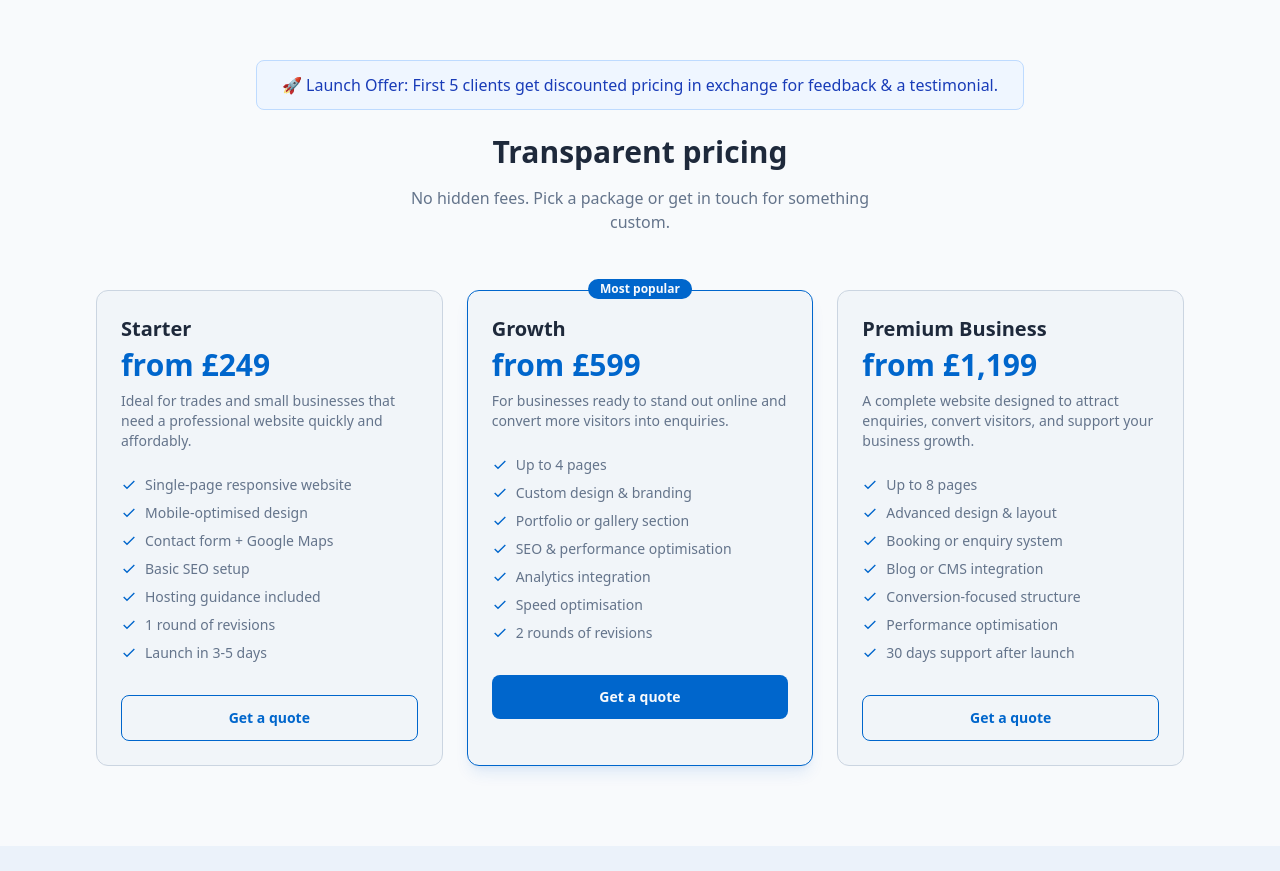
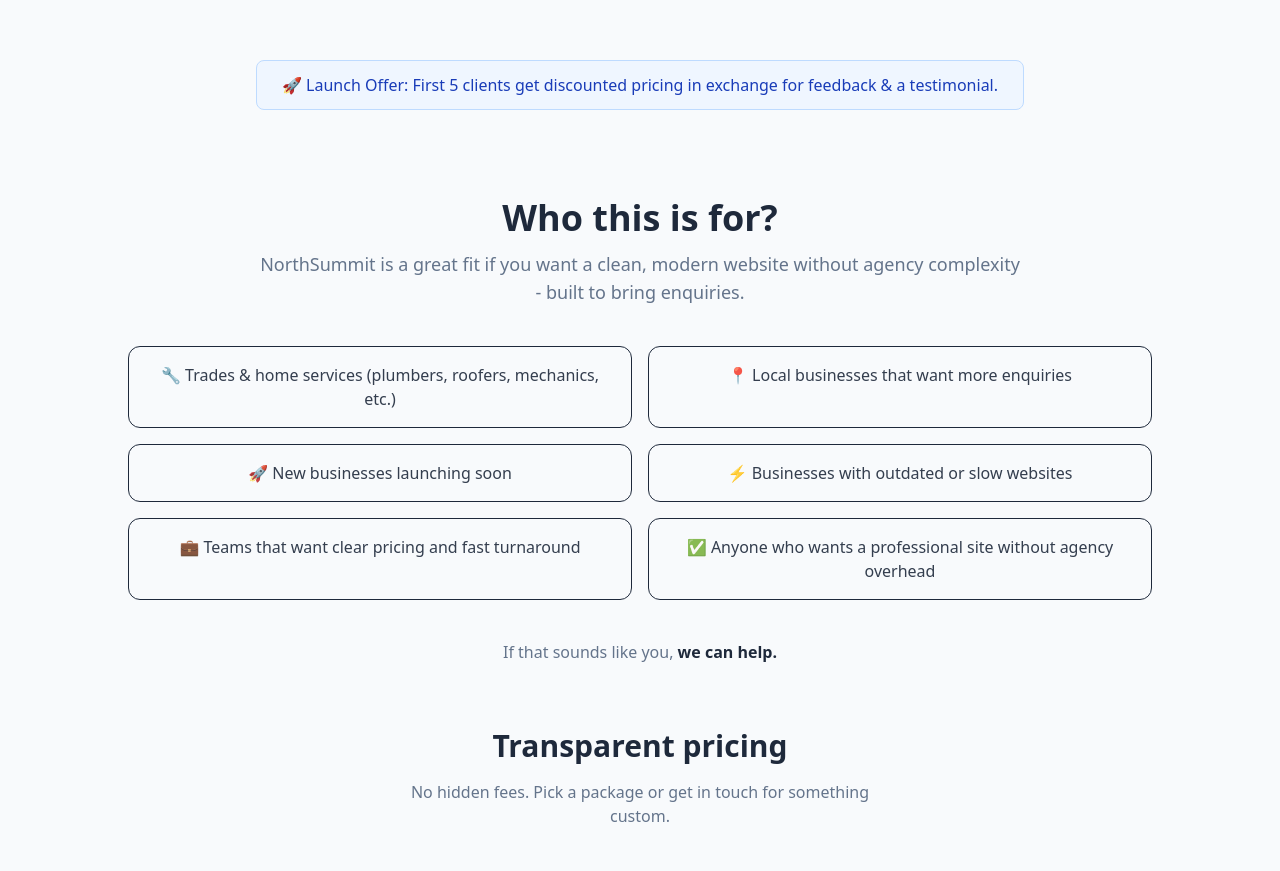
Before and after one commit to mwk900/northsummit-agency, a Next.js app: page / in a window 1280 px wide. Shown: the part 2380-3251 px from the top of the page. Built offline with nearby package versions, Linux system fonts and the light colour scheme; no server answers.

Commit message:
Improve homepage conversions: hero, launch banner, who section

```diff
--- a/src/pages/index.tsx
+++ b/src/pages/index.tsx
@@ -238,6 +238,62 @@
 
 </div>
 
+
+
+
+<section id="who-this-is-for" className="py-16">
+  <div className="max-w-6xl mx-auto px-4">
+    <div className="max-w-3xl mx-auto text-center">
+      <h2 className="text-3xl sm:text-4xl font-bold text-text-primary mb-3">
+        Who this is for?
+      </h2>
+      <p className="text-base sm:text-lg text-text-secondary mb-10">
+        NorthSummit is a great fit if you want a clean, modern website without agency complexity - built to bring enquiries.
+      </p>
+    </div>
+
+    <div className="grid gap-4 sm:grid-cols-2 max-w-5xl mx-auto">
+      {[
+        '🔧 Trades & home services (plumbers, roofers, mechanics, etc.)',
+        '📍 Local businesses that want more enquiries',
+        '🚀 New businesses launching soon',
+        '⚡ Businesses with outdated or slow websites',
+        '💼 Teams that want clear pricing and fast turnaround',
+        '✅ Anyone who wants a professional site without agency overhead',
+      ].map((item) => (
+        <div
+          key={item}
+                className="group rounded-xl border border-border/50 bg-surface/40 px-5 py-4
+           transform-gpu will-change-transform
+           transition-all duration-500 ease-out
+           hover:-translate-y-[2px] hover:bg-surface/60 hover:border-border/80
+           hover:shadow-[0_8px_24px_rgba(0,0,0,0.08)]"
+
+        >
+
+
+          <p className="text-text-primary/90 font-medium transition-all duration-500 ease-out group-hover:text-text-primary">
+            {item}
+          </p>
+        </div>
+      ))}
+    </div>
+
+    <div className="mt-10 text-center">
+      <p className="text-text-secondary">
+        If that sounds like you, <span className="font-semibold text-text-primary">we can help.</span>
+      </p>
+    </div>
+  </div>
+</section>
+
+
+
+
+
+
+
+
             <h2 className="text-2xl sm:text-3xl font-bold text-text-primary mb-4">
               Transparent pricing
             </h2>
```
